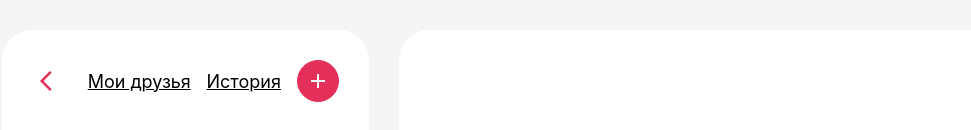
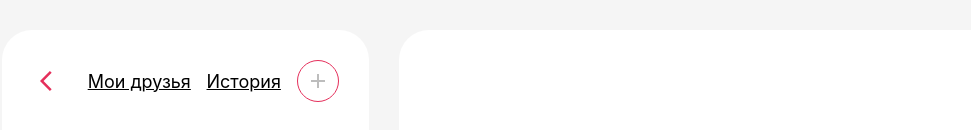
Before and after one commit to volokhinn/popolam, a React (Create React App) app: page /add-friend in a window 1280 px wide. Shown: the top 130 px of the page, without its empty margins (52-1023 px from the left). Built offline with nearby package versions, Linux system fonts and the light colour scheme.

Commit message:
Some fixes

```diff
--- a/src/components/Friends/FriendItem/FriendItem.tsx
+++ b/src/components/Friends/FriendItem/FriendItem.tsx
@@ -1,10 +1,10 @@
 import React, { useState } from 'react';
-import { useDispatch } from 'react-redux'; // Импортируем useDispatch
+import { useDispatch } from 'react-redux';
 import styles from './FriendItem.module.scss';
 import { IconButton } from '@mui/material';
 import AddOutlinedIcon from '@mui/icons-material/AddOutlined';
 import ClearIcon from '@mui/icons-material/Clear';
-import { removeFriend } from '../../../store/slices/friendsSlice'; // Импортируем removeFriend из слайса
+import { removeFriend } from '../../../store/slices/friendsSlice';
 
 type FriendItemProps = {
   id: number;
@@ -15,7 +15,7 @@ type FriendItemProps = {
 
 const FriendItem = ({ id, name, money, img }: FriendItemProps) => {
   const [hovered, setHovered] = useState(false);
-  const dispatch = useDispatch(); // Получаем функцию dispatch
+  const dispatch = useDispatch();
 
   const renderUserImage = () => {
     if (img) {
@@ -27,7 +27,7 @@ const FriendItem = ({ id, name, money, img }: FriendItemProps) => {
   };
 
   const handleRemoveFriend = () => {
-    dispatch(removeFriend(id)); // Вызываем removeFriend через dispatch
+    dispatch(removeFriend(id));
   };
 
   return (
@@ -50,7 +50,7 @@ const FriendItem = ({ id, name, money, img }: FriendItemProps) => {
       <div className={styles.buttons}>
         {hovered && (
           <IconButton
-            onClick={handleRemoveFriend} // Используем функцию handleRemoveFriend для удаления друга
+            onClick={handleRemoveFriend}
             sx={{
               backgroundColor: '#fff',
               color: 'rgba(229, 47, 91, 1)',
--- a/src/components/Friends/FriendsHeader/FriendsHeader.tsx
+++ b/src/components/Friends/FriendsHeader/FriendsHeader.tsx
@@ -8,6 +8,7 @@ import styles from './FriendsHeader.module.scss'
 const FriendsHeader = () => {
   const location = useLocation();
   const isNotMainPage = location.pathname !== "/";
+  const isAddFriendPage = location.pathname === "/add-friend";
 
   return (
     <div className={styles.main}>
@@ -20,11 +21,17 @@ const FriendsHeader = () => {
       )}
       <div className={styles.link}>Мои друзья</div>
       <Link to="/history" className={styles.link}>История</Link>
-      <Link to="/add-friend">
-        <IconButton sx={{backgroundColor: 'rgba(229, 47, 91, 1)', color: '#fff', border: '1px solid rgba(229, 47, 91, 1)', transition: '.3s', "&:hover": { color: "rgba(229, 47, 91, 1)", backgroundColor: '#fff' } }}>
+      {isAddFriendPage ? (
+        <IconButton disabled sx={{backgroundColor: 'rgba(229, 47, 91, 1)', color: '#fff', border: '1px solid rgba(229, 47, 91, 1)', transition: '.3s', "&:hover": { color: "rgba(229, 47, 91, 1)", backgroundColor: '#fff' } }}>
             <AddOutlinedIcon />
         </IconButton>
-      </Link>
+      ) : (
+        <Link to="/add-friend">
+          <IconButton sx={{backgroundColor: 'rgba(229, 47, 91, 1)', color: '#fff', border: '1px solid rgba(229, 47, 91, 1)', transition: '.3s', "&:hover": { color: "rgba(229, 47, 91, 1)", backgroundColor: '#fff' } }}>
+              <AddOutlinedIcon />
+          </IconButton>
+        </Link>
+      )}
     </div>
   )
 }
```
